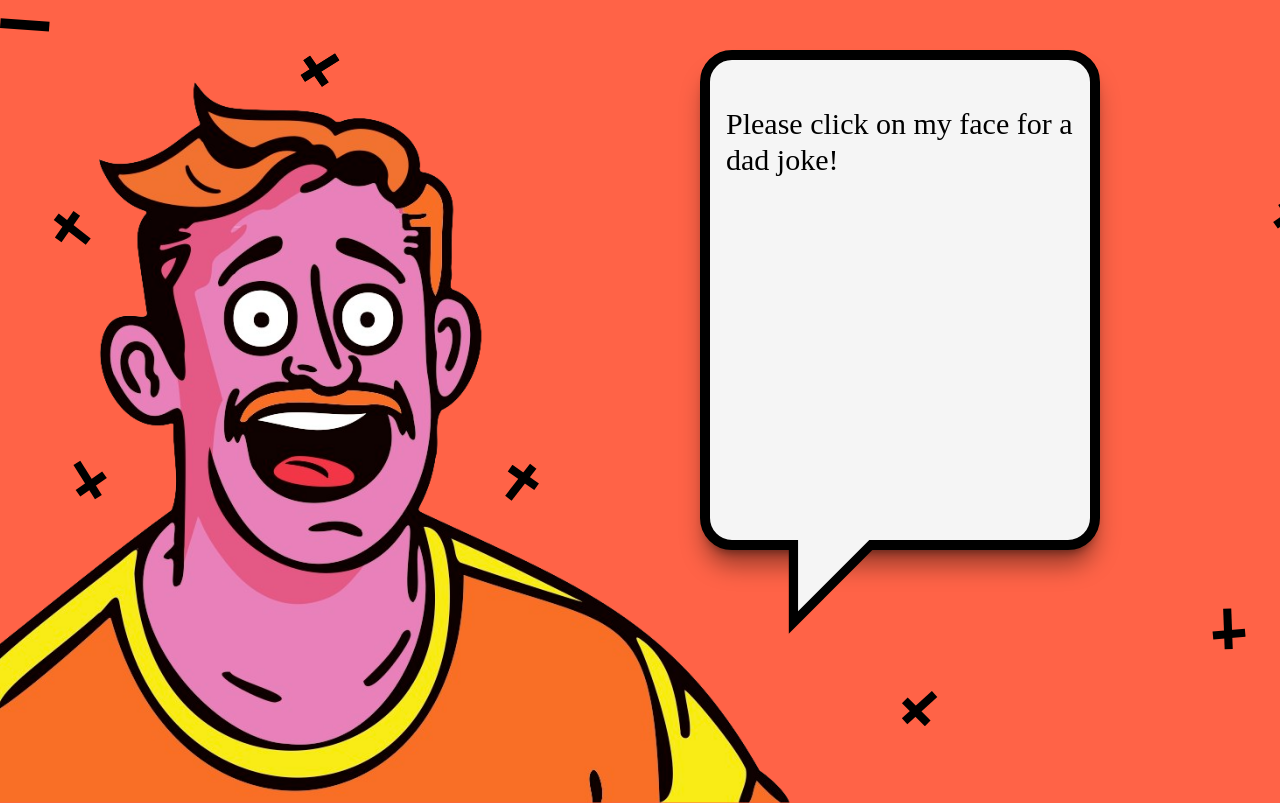
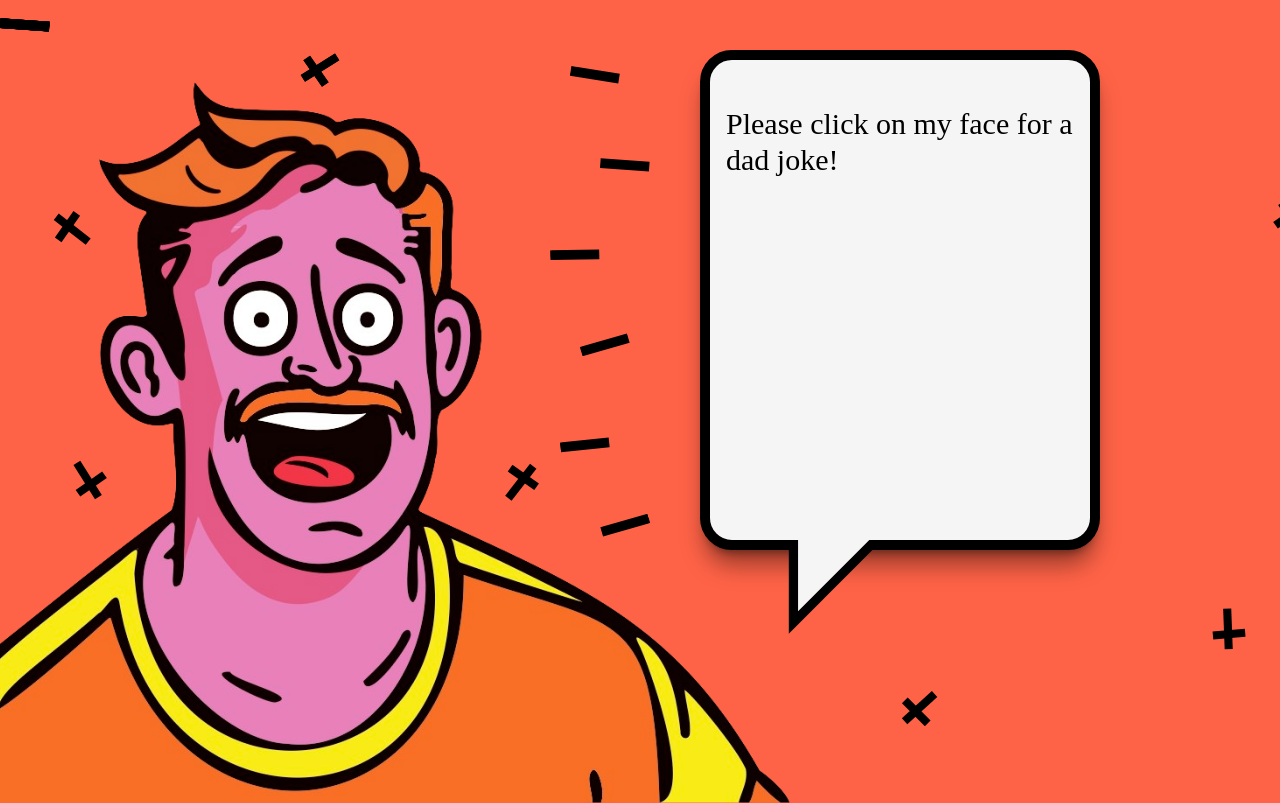
Before and after one commit to BradleyBuckets/dad-joke, a React (Create React App) app: page / in a window 1280 px wide. Shown: the top 803 px of the page. Built offline with nearby package versions, Linux system fonts and the light colour scheme.

Commit message:
Add left side lines

```diff
--- a/src/App.js
+++ b/src/App.js
@@ -47,7 +47,18 @@ function App() {
       <div className="cross five"></div>
       <div className="cross six"></div>
       <div className="cross seven"></div>
-      <div className="line"></div>
+      <div className="line l1"></div>
+      <div className="line l2"></div>
+      <div className="line l3"></div>
+      <div className="line l4"></div>
+      <div className="line l5"></div>
+      <div className="line l6"></div>
+      <div className="line r1"></div>
+      <div className="line r2"></div>
+      <div className="line r3"></div>
+      <div className="line r4"></div>
+      <div className="line r5"></div>
+      <div className="line r6"></div>
     </div>
   );
 }
--- a/src/index.css
+++ b/src/index.css
@@ -124,7 +124,32 @@ img {
 }
 
 .l1 {
-  top: 20px;
-  left: 500px;
+  top: 50px;
+  left: 570px;
+  transform: rotate(5deg);
+}
+.l2 {
+  top: 140px;
+  left: 600px;
+  transform: rotate();
+}
+.l3 {
+  top: 230px;
+  left: 550px;
+  transform: rotate(-5deg);
+}
+.l4 {
+  top: 320px;
+  left: 580px;
+  transform: rotate(-20deg);
+}
+.l5 {
+  top: 420px;
+  left: 560px;
+  transform: rotate(-10deg);
+}
+.l6 {
+  top: 500px;
+  left: 600px;
   transform: rotate(160deg);
 }
```
